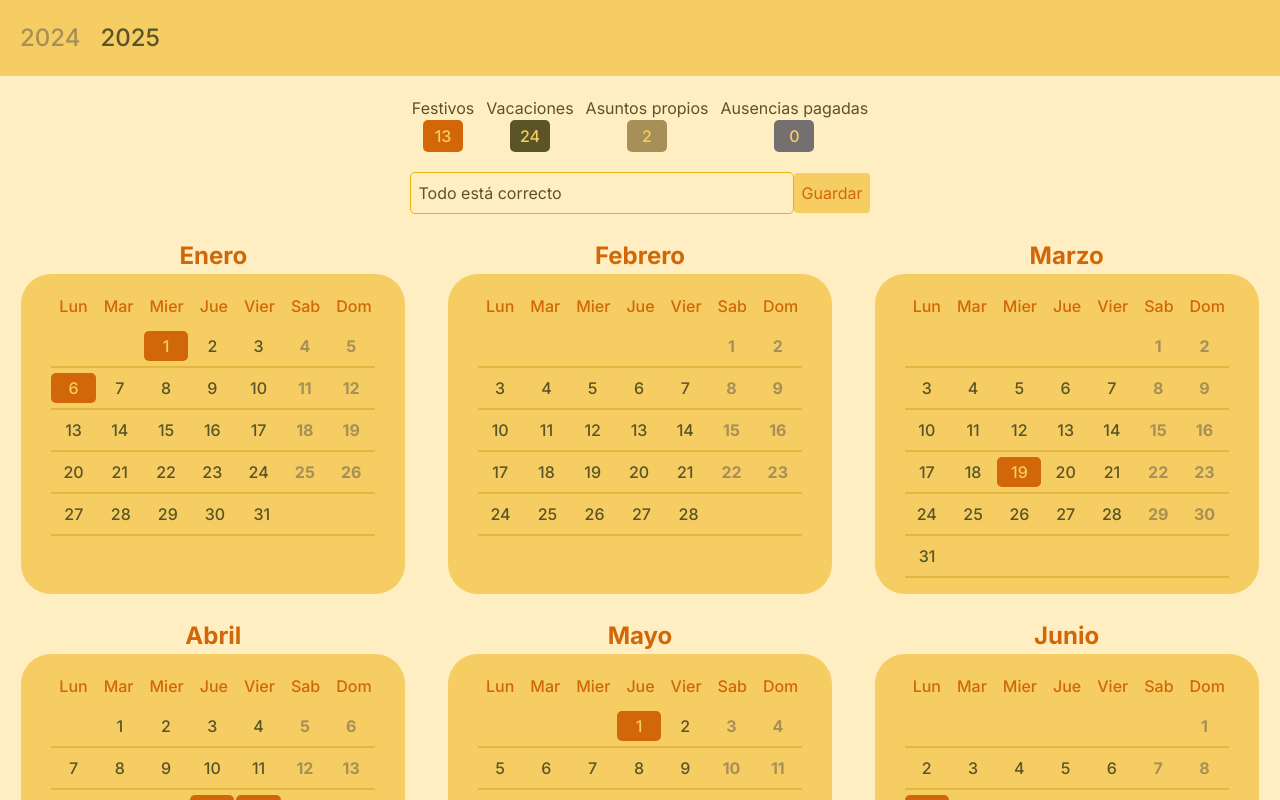
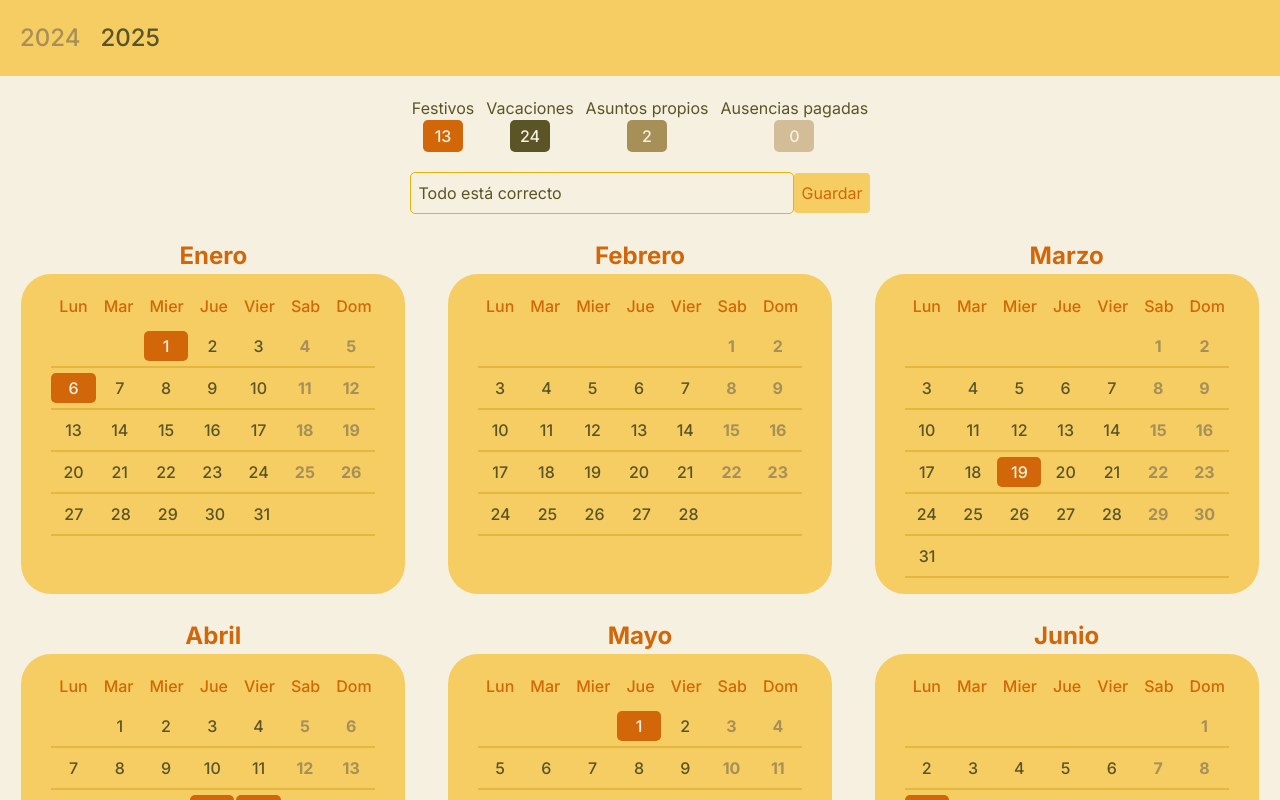
Before and after one commit to amartdaz/calendar, a Next.js app: page / in a window 1280 px wide. Shown: the top 800 px of the page. Built offline with nearby package versions, Linux system fonts and the light colour scheme.

Commit message:
changing some colors

```diff
--- a/src/app/globals.css
+++ b/src/app/globals.css
@@ -3,17 +3,6 @@
 @tailwind utilities;
 
 :root {
-  --dark: #2F3131;
-  --light: #FDFBFF;
-  --grey: #747070;
-  --grey-light: #DFE0DF;
-  --principal: #D5B9E7;
-  --principal-dark: #3C274C;
-  --secondary: #007663;
-  --secondary-dark: #005B4B;
-  --tertiary: #FFE9FF;
-  --tertiary-dark: #DB90C6;
-  --ob-color: #F2B5A2;
   --success: #68CE42;
   --success-light: #b4e7a1;
   --warning: #FF9952;
@@ -24,8 +13,8 @@
   --orange: #d16708;
   --green: #5a5427;
   --green-light: #a79057;
-  --grey2: #d3bd99;
-  --background-color: #ffeec1;
+  --grey: #d3bd99;
+  --background-color: #f5f0e0;
   --yellow: #f5cd62;
   --yellow-dark: #e4b840;
 }
@@ -60,7 +49,7 @@ body {
 .personalDays,
 .paidAbsences,
 .festivity {
-  color: var(--yellow);
+  color: var(--background-color);
   font-weight: 500;
 }
 
```
